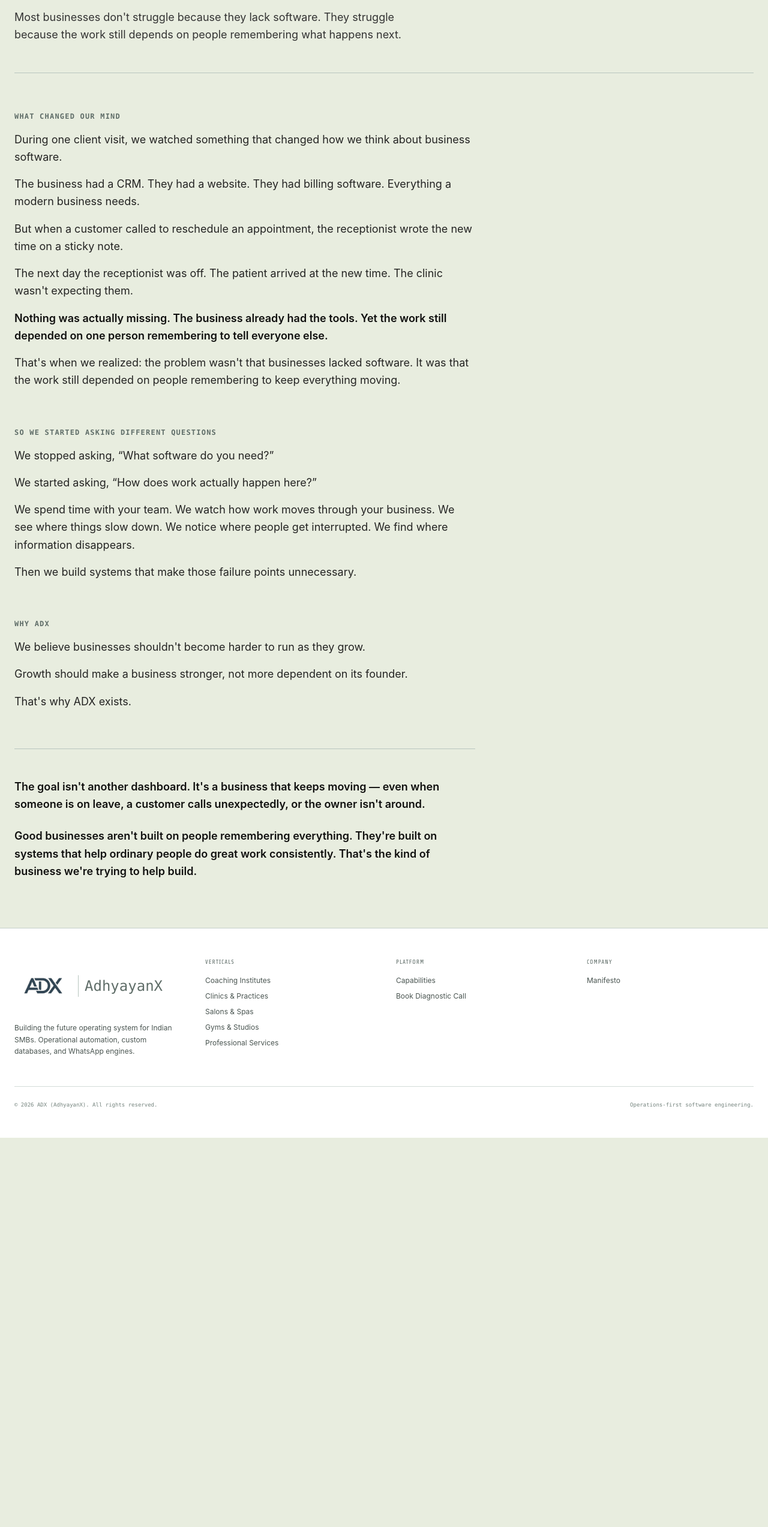
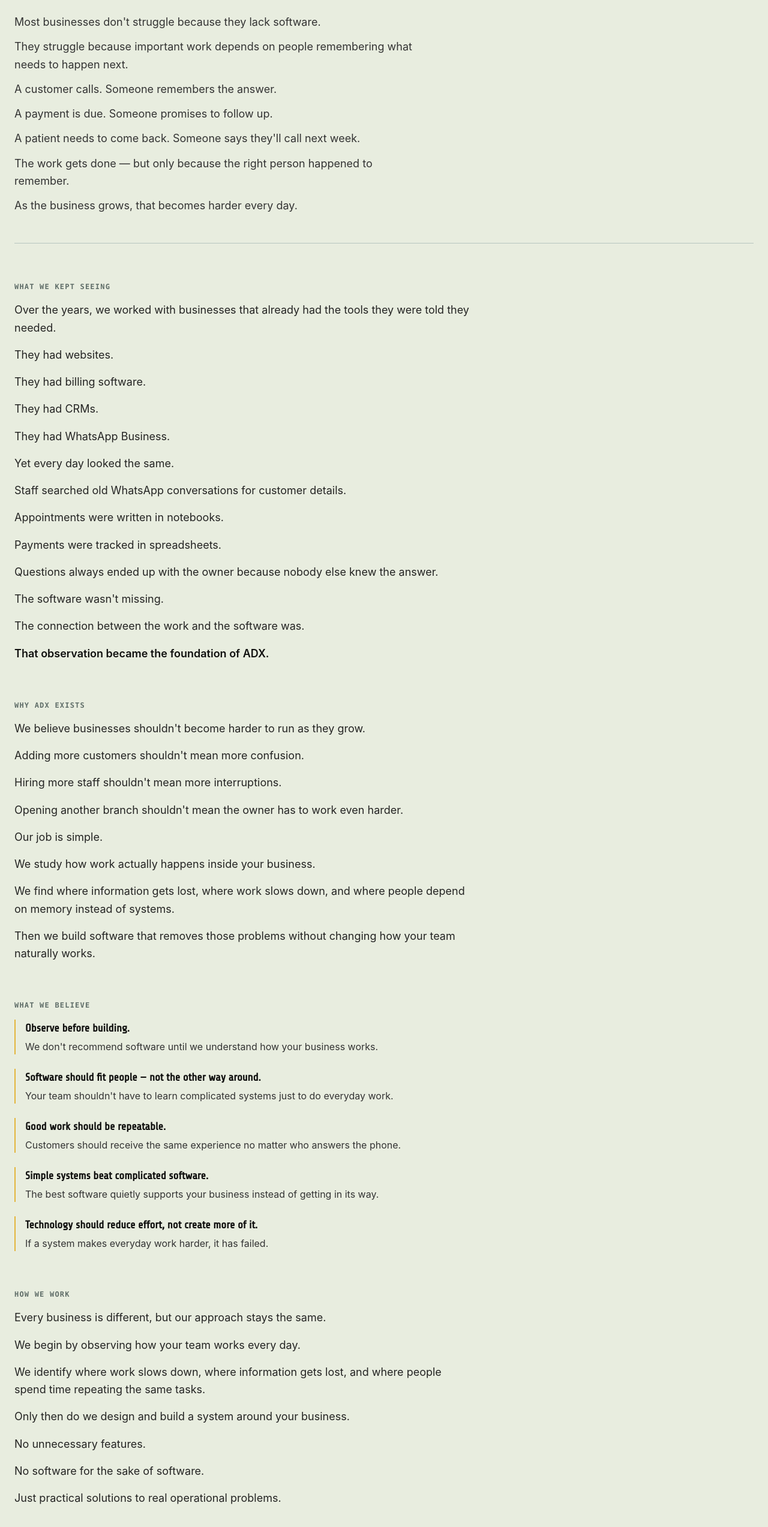
Before and after one commit to AdhyayanTeam/ADX-website, a Next.js app: page /about in a window 1280 px wide. Shown: the part 226-2772 px from the top of the page at 60% size. Before the commit the page ends 2123 px from the top, so only its background shows below. Built offline with nearby package versions, Linux system fonts and the light colour scheme.

Commit message:
Revise About page content for clarity and engagement, enhancing narrative structure and emphasizing ADX's mission and approach

```diff
--- a/src/app/about/page.tsx
+++ b/src/app/about/page.tsx
@@ -6,86 +6,232 @@
           <span className="text-xs font-mono font-semibold tracking-widest text-glaucous-600 uppercase">
             About ADX
           </span>
-          <h1 className="text-4xl sm:text-5xl font-extrabold text-vivid-royal-950 mt-2 mb-4 max-w-3xl">
+          <h1 className="text-4xl sm:text-5xl font-extrabold text-vivid-royal-950 mt-2 mb-6 max-w-3xl">
             We build systems that make good work repeatable.
           </h1>
-          <p className="text-lg text-glaucous-800 max-w-2xl leading-relaxed">
-            Most businesses don&apos;t struggle because they lack software. They struggle because the work still depends on people remembering what happens next.
-          </p>
-        </div>
-
-        <div className="max-w-3xl flex flex-col gap-16">
-          <div>
-            <span className="text-xs font-mono font-bold tracking-widest text-glaucous-600 uppercase block mb-4">
-              What Changed Our Mind
-            </span>
-            <div className="text-base sm:text-lg text-glaucous-900 leading-relaxed space-y-4">
+          <div className="text-base sm:text-lg text-glaucous-800 max-w-2xl leading-relaxed space-y-3">
             <p>
-                During one client visit, we watched something that changed how we think about business software.
+              Most businesses don&apos;t struggle because they lack software.
             </p>
             <p>
-                The business had a CRM. They had a website. They had billing software. Everything a modern business needs.
+              They struggle because important work depends on people remembering what needs to happen next.
             </p>
             <p>
-                But when a customer called to reschedule an appointment, the receptionist wrote the new time on a sticky note.
+              A customer calls. Someone remembers the answer.
             </p>
             <p>
-                The next day the receptionist was off. The patient arrived at the new time. The clinic wasn&apos;t expecting them.
-              </p>
-              <p className="font-semibold text-vivid-royal-950">
-                Nothing was actually missing. The business already had the tools. Yet the work still depended on one person remembering to tell everyone else.
+              A payment is due. Someone promises to follow up.
             </p>
             <p>
-                That&apos;s when we realized: the problem wasn&apos;t that businesses lacked software. It was that the work still depended on people remembering to keep everything moving.
+              A patient needs to come back. Someone says they&apos;ll call next week.
+            </p>
+            <p>
+              The work gets done — but only because the right person happened to remember.
+            </p>
+            <p>
+              As the business grows, that becomes harder every day.
             </p>
           </div>
         </div>
 
-          <div>
+        <div className="max-w-3xl flex flex-col gap-16">
+          <section>
             <span className="text-xs font-mono font-bold tracking-widest text-glaucous-600 uppercase block mb-4">
-              So We Started Asking Different Questions
+              What We Kept Seeing
             </span>
             <div className="text-base sm:text-lg text-glaucous-900 leading-relaxed space-y-4">
               <p>
-                We stopped asking, &ldquo;What software do you need?&rdquo;
+                Over the years, we worked with businesses that already had the tools they were told they needed.
               </p>
               <p>
-                We started asking, &ldquo;How does work actually happen here?&rdquo;
+                They had websites.
               </p>
               <p>
-                We spend time with your team. We watch how work moves through your business. We see where things slow down. We notice where people get interrupted. We find where information disappears.
+                They had billing software.
               </p>
               <p>
-                Then we build systems that make those failure points unnecessary.
+                They had CRMs.
+              </p>
+              <p>
+                They had WhatsApp Business.
+              </p>
+              <p>
+                Yet every day looked the same.
+              </p>
+              <p>
+                Staff searched old WhatsApp conversations for customer details.
+              </p>
+              <p>
+                Appointments were written in notebooks.
+              </p>
+              <p>
+                Payments were tracked in spreadsheets.
+              </p>
+              <p>
+                Questions always ended up with the owner because nobody else knew the answer.
+              </p>
+              <p>
+                The software wasn&apos;t missing.
+              </p>
+              <p>
+                The connection between the work and the software was.
+              </p>
+              <p className="font-semibold text-vivid-royal-950">
+                That observation became the foundation of ADX.
               </p>
             </div>
-          </div>
+          </section>
 
-          <div>
+          <section>
             <span className="text-xs font-mono font-bold tracking-widest text-glaucous-600 uppercase block mb-4">
-              Why ADX
+              Why ADX Exists
             </span>
             <div className="text-base sm:text-lg text-glaucous-900 leading-relaxed space-y-4">
               <p>
                 We believe businesses shouldn&apos;t become harder to run as they grow.
               </p>
               <p>
-                Growth should make a business stronger, not more dependent on its founder.
+                Adding more customers shouldn&apos;t mean more confusion.
               </p>
               <p>
+                Hiring more staff shouldn&apos;t mean more interruptions.
+              </p>
+              <p>
+                Opening another branch shouldn&apos;t mean the owner has to work even harder.
+              </p>
+              <p>
+                Our job is simple.
+              </p>
+              <p>
+                We study how work actually happens inside your business.
+              </p>
+              <p>
+                We find where information gets lost, where work slows down, and where people depend on memory instead of systems.
+              </p>
+              <p>
+                Then we build software that removes those problems without changing how your team naturally works.
+              </p>
+            </div>
+          </section>
+
+          <section>
+            <span className="text-xs font-mono font-bold tracking-widest text-glaucous-600 uppercase block mb-4">
+              What We Believe
+            </span>
+            <div className="flex flex-col gap-6">
+              <div className="border-l-2 border-coffee-bean-500 pl-4">
+                <h3 className="text-base sm:text-lg font-bold text-vivid-royal-950 mb-1">Observe before building.</h3>
+                <p className="text-sm sm:text-base text-glaucous-800 leading-relaxed">
+                  We don&apos;t recommend software until we understand how your business works.
+                </p>
+              </div>
+              <div className="border-l-2 border-coffee-bean-500 pl-4">
+                <h3 className="text-base sm:text-lg font-bold text-vivid-royal-950 mb-1">Software should fit people — not the other way around.</h3>
+                <p className="text-sm sm:text-base text-glaucous-800 leading-relaxed">
+                  Your team shouldn&apos;t have to learn complicated systems just to do everyday work.
+                </p>
+              </div>
+              <div className="border-l-2 border-coffee-bean-500 pl-4">
+                <h3 className="text-base sm:text-lg font-bold text-vivid-royal-950 mb-1">Good work should be repeatable.</h3>
+                <p className="text-sm sm:text-base text-glaucous-800 leading-relaxed">
+                  Customers should receive the same experience no matter who answers the phone.
+                </p>
+              </div>
+              <div className="border-l-2 border-coffee-bean-500 pl-4">
+                <h3 className="text-base sm:text-lg font-bold text-vivid-royal-950 mb-1">Simple systems beat complicated software.</h3>
+                <p className="text-sm sm:text-base text-glaucous-800 leading-relaxed">
+                  The best software quietly supports your business instead of getting in its way.
+                </p>
+              </div>
+              <div className="border-l-2 border-coffee-bean-500 pl-4">
+                <h3 className="text-base sm:text-lg font-bold text-vivid-royal-950 mb-1">Technology should reduce effort, not create more of it.</h3>
+                <p className="text-sm sm:text-base text-glaucous-800 leading-relaxed">
+                  If a system makes everyday work harder, it has failed.
+                </p>
+              </div>
+            </div>
+          </section>
+
+          <section>
+            <span className="text-xs font-mono font-bold tracking-widest text-glaucous-600 uppercase block mb-4">
+              How We Work
+            </span>
+            <div className="text-base sm:text-lg text-glaucous-900 leading-relaxed space-y-4">
+              <p>
+                Every business is different, but our approach stays the same.
+              </p>
+              <p>
+                We begin by observing how your team works every day.
+              </p>
+              <p>
+                We identify where work slows down, where information gets lost, and where people spend time repeating the same tasks.
+              </p>
+              <p>
+                Only then do we design and build a system around your business.
+              </p>
+              <p>
+                No unnecessary features.
+              </p>
+              <p>
+                No software for the sake of software.
+              </p>
+              <p>
+                Just practical solutions to real operational problems.
+              </p>
+            </div>
+          </section>
+
+          <section className="bg-ghost-white-50 border border-glaucous-200 rounded-lg p-8 sm:p-10">
+            <span className="text-xs font-mono font-bold tracking-widest text-glaucous-600 uppercase block mb-4">
+              Meet the Founder
+            </span>
+            <div className="text-base sm:text-lg text-glaucous-900 leading-relaxed space-y-4">
+              <p>
+                Hi, I&apos;m <strong>Mrigesh Deshpande</strong>.
+              </p>
+              <p>
+                Before starting ADX, I spent time building software for businesses across different industries.
+              </p>
+              <p>
+                What surprised me wasn&apos;t that businesses needed more technology.
+              </p>
+              <p>
+                It was that even after buying technology, everyday work still depended on memory, spreadsheets, and endless WhatsApp conversations.
+              </p>
+              <p>
+                That changed the way I think about software.
+              </p>
+              <p>
+                Today, every ADX project starts the same way — with observation before implementation.
+              </p>
+              <p>
+                Because the best software isn&apos;t the one with the most features.
+              </p>
+              <p className="font-semibold text-vivid-royal-950">
+                It&apos;s the one that quietly helps people do their work better every single day.
+              </p>
+            </div>
+          </section>
+
+          <section className="border-t border-glaucous-200 pt-12">
+            <span className="text-xs font-mono font-bold tracking-widest text-glaucous-600 uppercase block mb-4">
+              Our Goal
+            </span>
+            <div className="text-base sm:text-lg text-glaucous-900 leading-relaxed space-y-4">
+              <p>
+                We don&apos;t want businesses to become dependent on ADX.
+              </p>
+              <p>
+                We want them to become less dependent on memory, interruptions, and manual work.
+              </p>
+              <p>
+                If your team can focus on serving customers instead of chasing information, we&apos;ve done our job.
+              </p>
+              <p className="text-lg sm:text-xl font-bold text-vivid-royal-950 pt-2">
                 That&apos;s why ADX exists.
               </p>
             </div>
-          </div>
-
-          <div className="border-t border-glaucous-200 pt-12">
-            <p className="text-base sm:text-lg text-vivid-royal-950 font-semibold leading-relaxed">
-              The goal isn&apos;t another dashboard. It&apos;s a business that keeps moving — even when someone is on leave, a customer calls unexpectedly, or the owner isn&apos;t around.
-            </p>
-            <p className="text-base sm:text-lg text-vivid-royal-950 font-semibold leading-relaxed mt-6">
-              Good businesses aren&apos;t built on people remembering everything. They&apos;re built on systems that help ordinary people do great work consistently. That&apos;s the kind of business we&apos;re trying to help build.
-            </p>
-          </div>
+          </section>
         </div>
       </div>
     </main>
```
Lines whose indentation alone changed are shown as unchanged.
